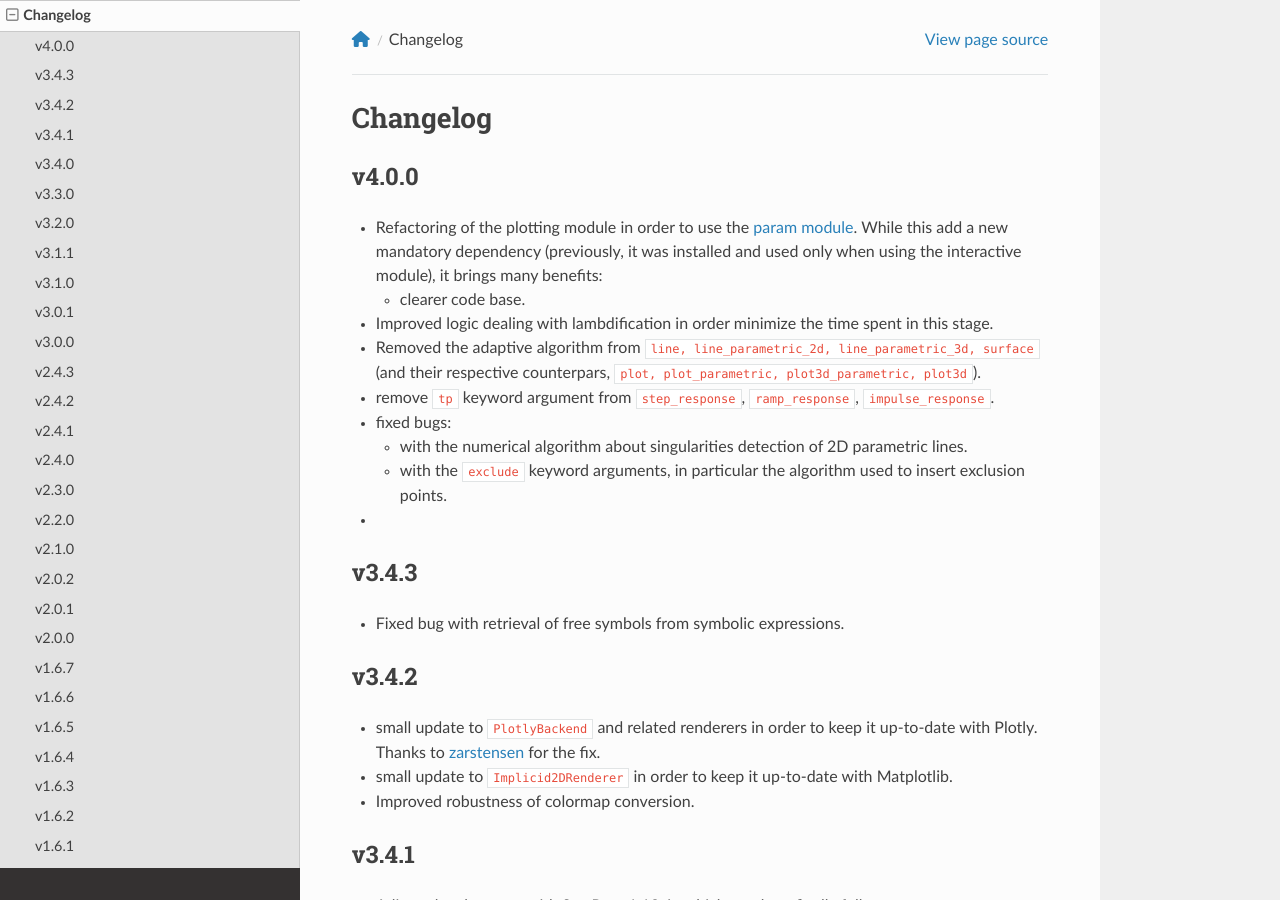
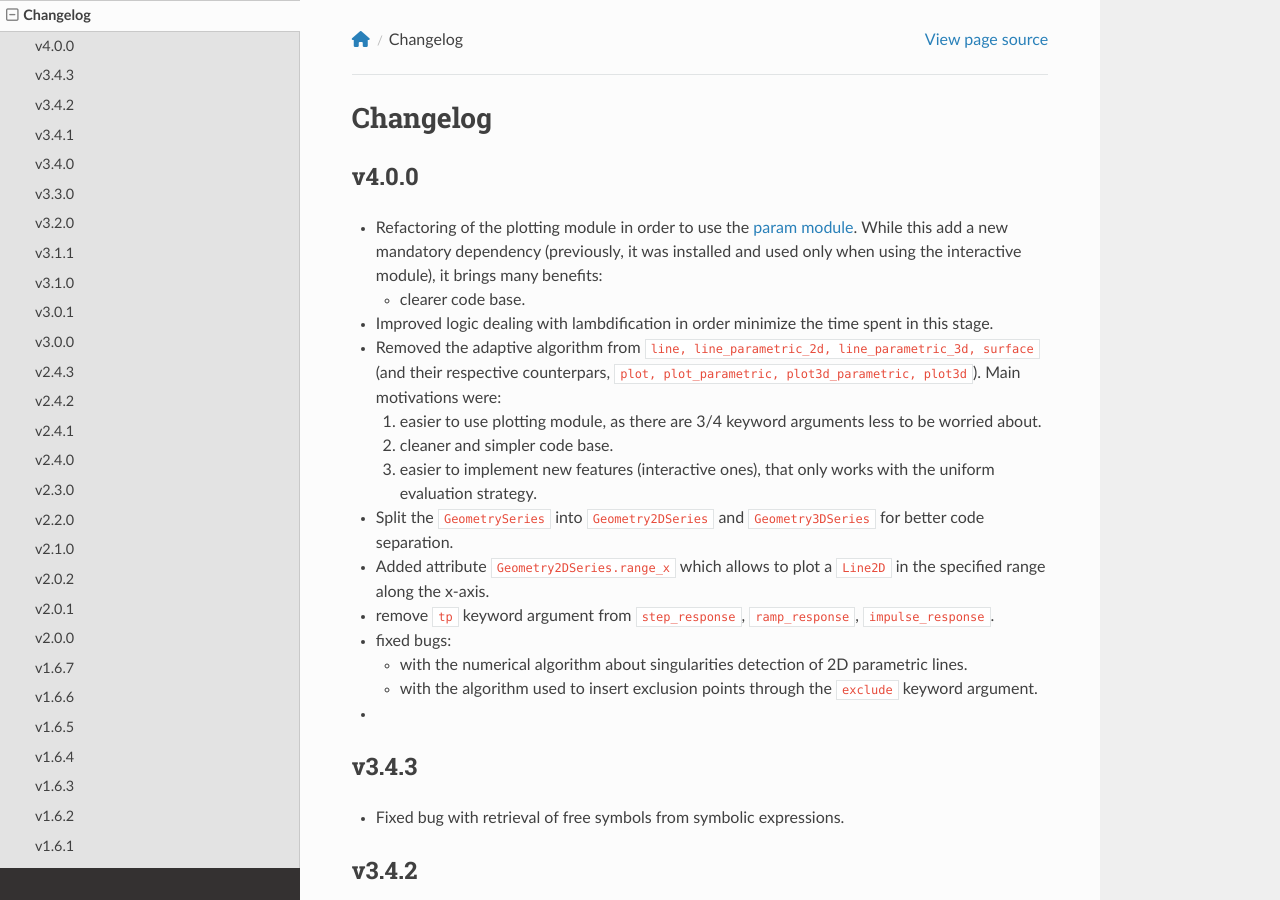
Before and after one commit to Davide-sd/sympy-plot-backends, a Sphinx documentation site: the page built from doc/source/changelog.rst, in a window 1280 px wide and 900 px high. Built offline with Sphinx 7.4.7 and the Read the Docs theme 3.1.0, drawn with Linux system fonts in a browser that asks for light colours; nearby versions of some CDN libraries.

Commit message:
improved handling of Line2D objects in Geometry2DSeries

```diff
--- a/doc/source/changelog.rst
+++ b/doc/source/changelog.rst
@@ -18,6 +18,19 @@ v4.0.0
 * Removed the adaptive algorithm from
   ``line, line_parametric_2d, line_parametric_3d, surface`` (and their
   respective counterpars, ``plot, plot_parametric, plot3d_parametric, plot3d``).
+  Main motivations were:
+
+  1. easier to use plotting module, as there are 3/4 keyword arguments less
+     to be worried about.
+  2. cleaner and simpler code base.
+  3. easier to implement new features (interactive ones), that only works with
+     the uniform evaluation strategy.
+
+* Split the ``GeometrySeries`` into ``Geometry2DSeries`` and
+  ``Geometry3DSeries`` for better code separation.
+
+* Added attribute ``Geometry2DSeries.range_x`` which allows to plot a
+  ``Line2D`` in the specified range along the x-axis.
 
 * remove ``tp`` keyword argument from ``step_response``, ``ramp_response``,
   ``impulse_response``.
@@ -26,8 +39,8 @@ v4.0.0
 
   * with the numerical algorithm about singularities detection of
     2D parametric lines.
-  * with the ``exclude`` keyword arguments, in particular the algorithm
-    used to insert exclusion points.
+  * with the algorithm used to insert exclusion points through the
+    ``exclude`` keyword argument.
 
 *
 
```
Also changed, not shown: 2 other files.
